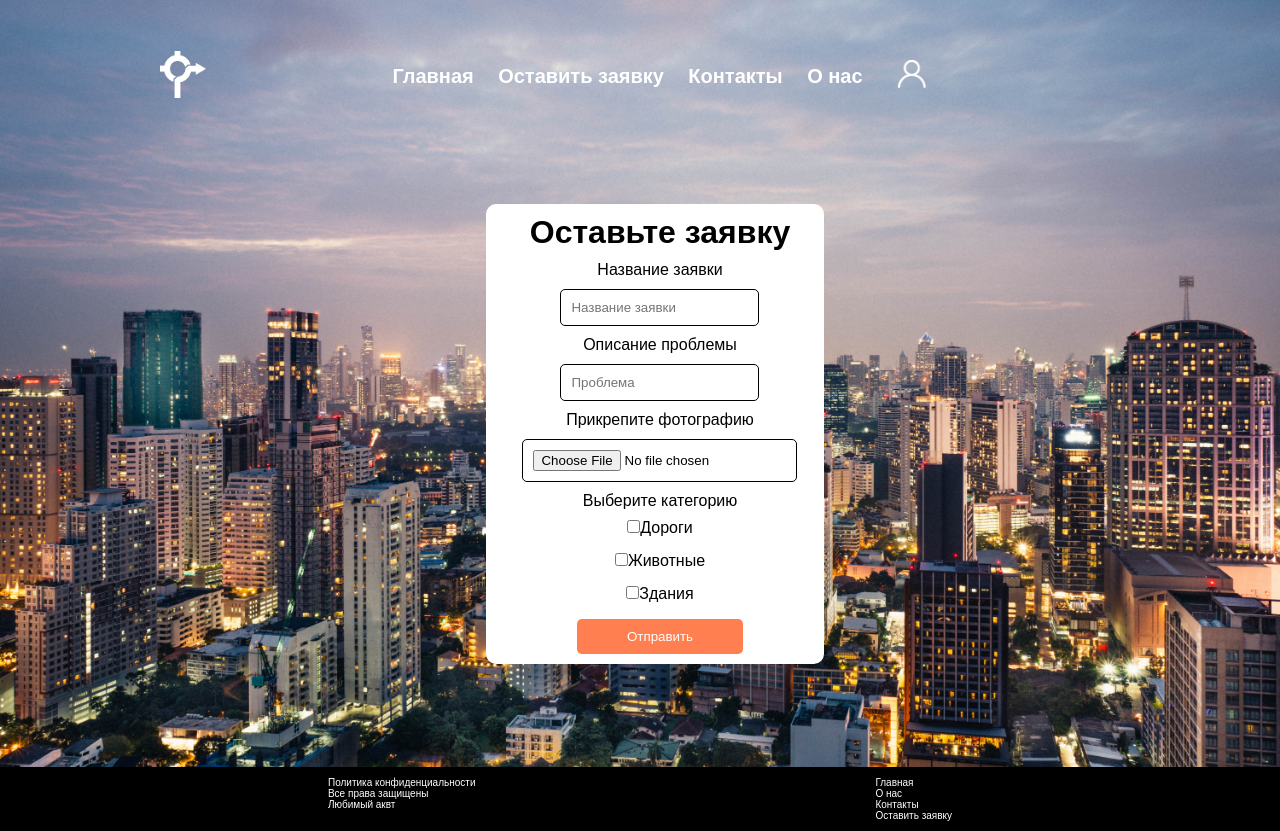
After one commit to ekaeeka/portal, a PHP site: page /request.php in a window 1280 px wide. The commit adds this page. Run offline with PHP 8.4, Linux system fonts and the light colour scheme; the visitor is signed in with stand-in values (Sample User, id 1); data that the repository does not hold is empty.

Commit message:
Add files via upload

```diff
--- a/connection.php
+++ b/connection.php
@@ -2,7 +2,7 @@
 
 $serverName = 'localhost';
 $userName = 'root';
-$password = 'root';
+$password = null;
 $nameDB='portal';
 
 
--- a/login.php
+++ b/login.php
@@ -6,21 +6,23 @@ $errors = [];
 $email = $_POST['email'];
 $password = $_POST['password'];
 
+
 if (isset($_POST['butt'])) {
     if (!empty($_POST)) {
 
         if ((empty($_POST['email']) || empty($_POST['password']))) {
-//            echo "первый шаг";
+
             $errors[] = "Не все данные введены";
         } else {
             $result = mysqli_query($connection, "SELECT * FROM `user` WHERE email='$email'")->fetch_assoc();
-//            var_dump($result);
+
 
             if (!empty($result)) {
 
                 if (password_verify($_POST['password'], $result['password'])) {
                     $_SESSION['name'] = $result['name'];
                     $_SESSION['last_name'] = $result['last_name'];
+                    $_SESSION['id'] = $result['id'];
 
                     $ok = true;
 
--- a/registration.php
+++ b/registration.php
@@ -11,9 +11,7 @@ $password = $_POST['password'];
 $password_two = $_POST['password_two'];
 $errors = [];
 
-//if (strlen($_POST['password'])<10){
-//    $e
-//}
+
 
 if (!empty($_POST)) {
 
--- /dev/null
+++ b/request.php
@@ -0,0 +1,102 @@
+<?php
+session_start();
+
+require('connection.php');
+$user_id = $_SESSION['id'];
+$category_id = $_SESSION['name'];
+$name = $_POST['name'];
+$text = $_POST['text'];
+$img = $_POST['img'];
+$datetime = date('Y-m-d', time());
+$status_id = $_SESSION['name'];
+
+
+if (!empty($_POST))
+
+    if ((empty($name) || empty($text) || empty($img))) {
+        $errors[] = "Не все данные введены";
+    } else {
+
+        $result = mysqli_query($connection, "INSERT INTO `application` (`id`, `name`, `text`, `img`, `user_id`, `date_time`,`status_id`,`category_id
+`) VALUES (NULL, '$name', '$text', '$img','$user_id','$datetime', '$status_id', '$category_id'");
+
+        $okay = true;
+
+
+//    $errors = 'Вы отправили заявку';
+//    "<div><a href='index.php'></a></div>";
+    }
+
+?>
+
+
+<!doctype html>
+<html lang="en">
+<head>
+    <meta charset="UTF-8">
+    <meta name="viewport"
+          content="width=device-width, user-scalable=no, initial-scale=1.0, maximum-scale=1.0, minimum-scale=1.0">
+    <meta http-equiv="X-UA-Compatible" content="ie=edge">
+    <link rel="stylesheet" href="style/style.css">
+    <title>Создание заявки</title>
+</head>
+<body>
+<header>
+    <div class="container">
+        <div class="content">
+            <div class="logo">
+                <a href="index.php"></a><img src="img/road-logo-2.png" alt="">
+            </div>
+
+            <div class="menu">
+                <a href="index.php">Главная</a>
+                <a href="request.php">Оставить заявку</a>
+                <a href="">Контакты</a>
+                <a href="">О нас</a>
+            </div>
+
+            <div class="enter">
+                <a href="signup.php"><img src="img/user.png" alt=""></a>
+            </div>
+        </div>
+        <div class="request">
+            <h1>Оставьте заявку</h1>
+            <label>Название заявки</label><br>
+            <input type="text" placeholder="Название заявки" name="name"><br>
+            <label>Описание проблемы</label><br>
+            <input type="text" placeholder="Проблема" name="text-problem"><br>
+            <label>Прикрепите фотографию</label><br>
+            <input type="file" name="img" value="Прикрепить"><br>
+            <label>Выберите категорию</label><br>
+            <input type="checkbox" name="category-1">Дороги<br>
+            <input type="checkbox" name="category-2">Животные<br>
+            <input type="checkbox" name="category-3">Здания<br>
+            <button type="submit" name="go" class="button">Отправить</button>
+            <br>
+        </div>
+    </div>
+
+    <footer>
+        <div class="container">
+            <div class="content-footer">
+                <div class="text-1">
+                    <p>
+                        Политика конфиденциальности<br>
+                        Все права защищены<br>
+                        Любимый аквт<br>
+                    </p>
+                </div>
+                <div class="text-2">
+                    <p>Главная<br>
+                        О нас<br>
+                        Контакты<br>
+                        Оставить заявку<br>
+                    </p>
+                </div>
+
+            </div>
+        </div>
+    </footer>
+</header>
+</body>
+</html>
--- a/style/style.css
+++ b/style/style.css
@@ -4,9 +4,9 @@
 }
 
 body{
-    display: flex;
-    align-items: center;
-    justify-content: center;
+    /*display: flex;*/
+    /*align-items: center;*/
+    /*justify-content: center;*/
     font-family: "Century Gothic", sans-serif;
 }
 
@@ -48,3 +48,72 @@ button{
 .error_message{
     padding: 10px;
 }
+
+header{
+    background: url("../img/andreas-city.jpg")no-repeat center/cover;
+    /*width: 80%;*/
+}
+
+.logo img{
+    width: 19%;
+    margin-left: 10%;
+}
+
+.container{
+    width: 80%;
+    margin: 0 auto;
+}
+
+.enter img{
+    width: 12%;
+}
+
+.menu a{
+    text-decoration: none;
+    color: white;
+    font-size: 20px;
+    font-weight: 600;
+    margin-right: 20px;
+}
+
+.content{
+    display: flex;
+    justify-content: space-around;
+    align-items: center;
+    padding-top: 5%;
+}
+
+.button{
+    padding: 10px;
+    width: 54%;
+}
+
+.request{
+    background: #fff;
+    width: 30%;
+    padding: 10px 10px 10px 20px;
+    text-align: center;
+    border-radius: 10px;
+    margin-top: 10%;
+    margin-left: 35%;
+}
+
+.request h1{
+    margin-bottom: 10px;
+}
+
+footer{
+    background: #000;
+}
+
+.content-footer{
+    display: flex;
+    justify-content: space-around;
+    margin-top: 10%;
+}
+
+.text-1,
+.text-2 p{
+    color: white;
+    font-size: 10px;
+}
```
Also changed, not shown: index.php (+15 -1 lines), img/andreas-city.jpg (added), img/road-logo-2.png (added), img/road-logo.png (added), img/user (2).png (added), img/user.png (added).
